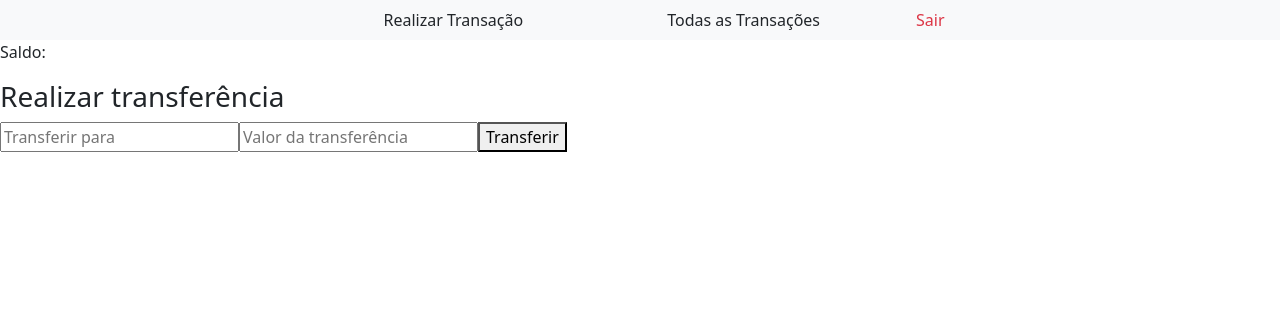
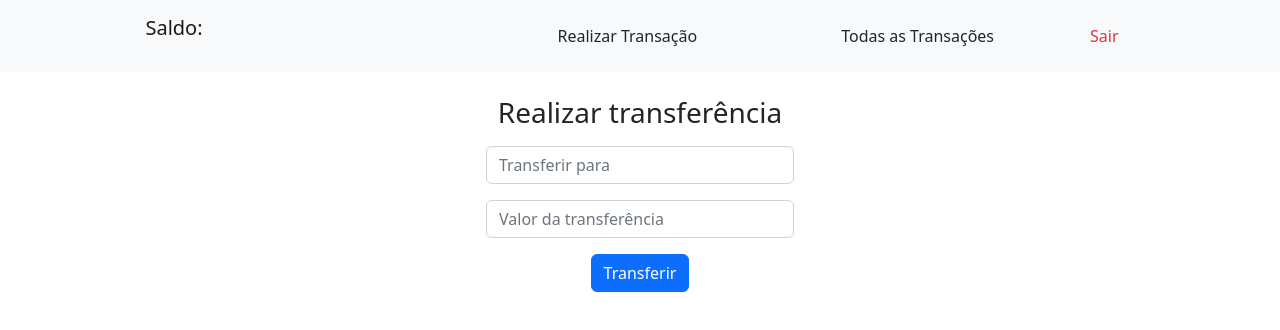
Before and after one commit to andremarquezz/Projeto-WalletFullStack, a React (Create React App) app in the folder web/: page /account in a window 1280 px wide. Shown: the top 330 px of the page. Built offline with nearby package versions, Linux system fonts and the light colour scheme; no server answers; sample sign-in values are in the browser's storage.

Commit message:
style: Adiciona estilo para /account

```diff
--- a/web/src/pages/Account.tsx
+++ b/web/src/pages/Account.tsx
@@ -32,8 +32,6 @@
     fetchBalance();
   }, [balance]);
 
-
-
   const handleTransaction = async () => {
     try {
       const response = await createTransaction({ userCashIn, value });
@@ -41,7 +39,7 @@
       setUserReceived(userCashIn);
       setBalance(balance);
       setTransaction(response);
-      setTextAlert('')
+      setTextAlert('');
     } catch (error) {
       const err = error as AxiosError;
       switch (err.response?.status) {
@@ -59,22 +57,27 @@
 
   return (
     <div>
+      <div className="d-flex justify-content-around navbar navbar-expand-lg navbar-light bg-light">
+        <p className="navbar-brand mx-2">Saldo: {balance}</p>
         <Navbar />
-      <p>Saldo: {balance}</p>
-      <div>
-        <h3>Realizar transferência</h3>
+      </div>
+      <div className="form-group d-flex flex-column justify-content-center m-4">
+        <h3 className="mx-auto">Realizar transferência</h3>
         <label htmlFor="userCashIn">
           <input
             type="text"
             name="userCashIn"
+            className="form-control w-25 mx-auto m-2"
             placeholder="Transferir para"
             onChange={(event) =>
               setInfoTransaction({ userCashIn: event.target.value, value })
             }
           />
         </label>
+        <div className="form-group d-flex flex-column justify-content-center">
           <label htmlFor="valueCashIn">
             <input
+              className="form-control w-25 mx-auto m-2"
               type="number"
               name="valueCashIn"
               placeholder="Valor da transferência"
@@ -83,20 +86,25 @@
               }
             />
           </label>
-        <button onClick={handleTransaction}>Transferir</button>
+        </div>
+        <button className="btn btn-primary mx-auto m-2" onClick={handleTransaction}>
+          Transferir
+        </button>
 
-        {textAlert && <p>{textAlert}</p>}
+        {textAlert && <p className="alert alert-warning mx-auto m-1">{textAlert}</p>}
       </div>
       {transaction && (
-        <div>
-          <h2>Transferência Realizada!</h2>
-          <p>Id da transação: {transaction.id}</p>
-          <p>Nome do Recebedor: {userReceived}</p>
-          <p>
+        <div className="card text-justify mx-auto align-items-center w-50 text-center">
+          <h2 className="card-header w-100 ">Transferência Realizada!</h2>
+          <ul className="list-group list-group-flus w-100">
+            <li className="list-group-item">Id da transação: {transaction.id}</li>
+            <li className="list-group-item">Nome do Recebedor: {userReceived}</li>
+            <li className="list-group-item">
               Data da transferência:{' '}
               {moment(new Date(transaction.createdAt)).format('DD/MM/YYYY')}
-          </p>
-          <p>Valor: {transaction.value}</p>
+            </li>
+            <li className="list-group-item">Valor: {`R$ ${transaction.value}`}</li>
+          </ul>
         </div>
       )}
     </div>
```
Lines whose indentation alone changed are shown as unchanged.
